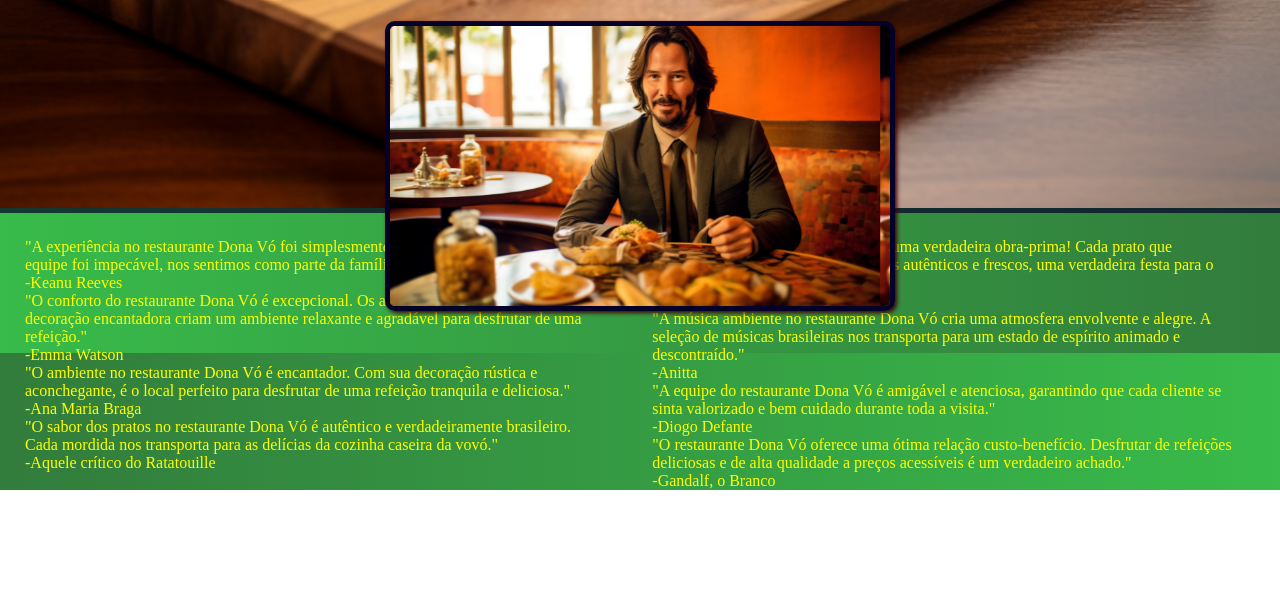
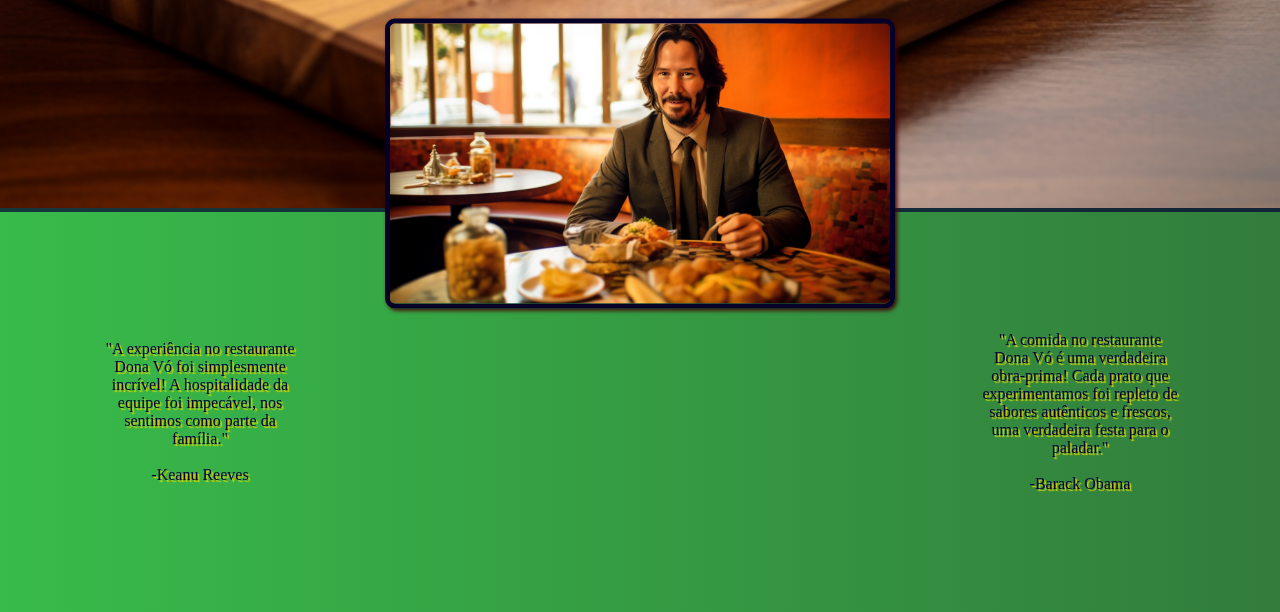
Before and after one commit to octavio-correia/restaurante, a plain HTML site: page site/index.html in a window 1280 px wide. Shown: the part 592-1204 px from the top of the page. Before the commit the page ends 1082 px from the top, so only its background shows below. Drawn offline with Linux system fonts and the light colour scheme.

Commit message:
Carrossel de texto
Fiz os dois carrosséis(?) de texto funcionarem ao mesmo tempo. Deu trabalho mas funcionou.

```diff
--- a/site/index.html
+++ b/site/index.html
@@ -55,18 +55,22 @@
     </div>
 
     <div class="frases">
-        <div class="paragrafo">
-            <p>"A experiência no restaurante Dona Vó foi simplesmente incrível! A hospitalidade da equipe foi impecável, nos sentimos como parte da família." <br> -Keanu Reeves</p>
-            <p>"O conforto do restaurante Dona Vó é excepcional. Os assentos acolhedores e a decoração encantadora criam um ambiente relaxante e agradável para desfrutar de uma refeição." <br> -Emma Watson</p>
-            <p>"O ambiente no restaurante Dona Vó é encantador. Com sua decoração rústica e aconchegante, é o local perfeito para desfrutar de uma refeição tranquila e deliciosa." <br>-Ana Maria Braga</p>
-            <p>"O sabor dos pratos no restaurante Dona Vó é autêntico e verdadeiramente brasileiro. Cada mordida nos transporta para as delícias da cozinha caseira da vovó." <br> -Aquele crítico do Ratatouille</p>
+        <div class="containerParagrafo">
+            <div class="paragrafo paragrafo-2">
+                <p>"A experiência no restaurante Dona Vó foi simplesmente incrível! A hospitalidade da equipe foi impecável, nos sentimos como parte da família." <br><br> -Keanu Reeves</p>
+                <p>"O conforto do restaurante Dona Vó é excepcional. Os assentos acolhedores e a decoração encantadora criam um ambiente relaxante e agradável para desfrutar de uma refeição." <br><br> -Emma Watson</p>
+                <p>"O ambiente no restaurante Dona Vó é encantador. Com sua decoração rústica e aconchegante, é o local perfeito para desfrutar de uma refeição tranquila e deliciosa." <br><br>-Ana Maria Braga</p>
+                <p>"O sabor dos pratos no restaurante Dona Vó é autêntico e verdadeiramente brasileiro. Cada mordida nos transporta para as delícias da cozinha caseira da vovó." <br><br> -Aquele crítico do Ratatouille</p>
+            </div>
         </div>
 
-        <div class="paragrafo">
-            <p>"A comida no restaurante Dona Vó é uma verdadeira obra-prima! Cada prato que experimentamos foi repleto de sabores autênticos e frescos, uma verdadeira festa para o paladar." <br> -Barack Obama</p>
-            <p>"A música ambiente no restaurante Dona Vó cria uma atmosfera envolvente e alegre. A seleção de músicas brasileiras nos transporta para um estado de espírito animado e descontraído." <br> -Anitta</p>
-            <p>"A equipe do restaurante Dona Vó é amigável e atenciosa, garantindo que cada cliente se sinta valorizado e bem cuidado durante toda a visita." <br> -Diogo Defante</p>
-            <p>"O restaurante Dona Vó oferece uma ótima relação custo-benefício. Desfrutar de refeições deliciosas e de alta qualidade a preços acessíveis é um verdadeiro achado." <br> -Gandalf, o Branco</p>
+        <div class="containerParagrafo">
+            <div class="paragrafo paragrafo-2">
+                <p>"A comida no restaurante Dona Vó é uma verdadeira obra-prima! Cada prato que experimentamos foi repleto de sabores autênticos e frescos, uma verdadeira festa para o paladar." <br><br> -Barack Obama</p>
+                <p>"A música ambiente no restaurante Dona Vó cria uma atmosfera envolvente e alegre. A seleção de músicas brasileiras nos transporta para um estado de espírito animado e descontraído." <br><br> -Anitta</p>
+                <p>"A equipe do restaurante Dona Vó é amigável e atenciosa, garantindo que cada cliente se sinta valorizado e bem cuidado durante toda a visita." <br><br> -Diogo Defante</p>
+                <p>"O restaurante Dona Vó oferece uma ótima relação custo-benefício. Desfrutar de refeições deliciosas e de alta qualidade a preços acessíveis é um verdadeiro achado." <br><br> -Gandalf, o Branco</p>
+            </div>
         </div>
     </div>
 
--- a/site/script.js
+++ b/site/script.js
@@ -9,11 +9,31 @@ window.addEventListener('DOMContentLoaded', function () {
   function frente() {
     idx++;
     if (idx > img.length - 1) {
-        idx = 0;
+      idx = 0;
     }
 
     imgs.style.transform = `translateX(${-idx * 500}px)`;
   }
 
-  setInterval(frente, 5000);
-});
+  setInterval(frente, 7000);
+
+
+
+  var iTexto = 0;
+  var txtLength = document.querySelectorAll(".paragrafo");
+  var txt = document.querySelectorAll(".paragrafo");
+
+  function frenteTxt() {
+    iTexto++;
+    if (iTexto > (txtLength.length*2) - 1) {
+      iTexto = 0;
+    }
+
+    txt.forEach(function (element) {
+      element.style.transform = `translateX(${-iTexto * 200}px)`;
+    })
+  }
+    setInterval(frenteTxt, 7000);
+
+
+})
--- a/site/style.css
+++ b/site/style.css
@@ -3,7 +3,7 @@
     padding: 0;
 }
 
-body{
+body {
     background: linear-gradient(to right, rgb(50, 124, 60), rgb(56, 187, 74));
 }
 
@@ -97,7 +97,7 @@ body{
 
 #containerCarrossel {
     display: flex;
-    transition: transform 1s ease-in-out;
+    transition: transform 2s ease-in-out;
     transform: translateX(0);
     /* utilizado para mover o objeto horizontalmente*/
 }
@@ -114,17 +114,41 @@ body{
     max-width: 300px;
     text-shadow: 2px 2px 5px rgb(209, 206, 0);
     color: rgb(9, 0, 90);
-    border-bottom: 5px solid rgb(4, 0, 39);
 }
 
-.frases{
-    background: linear-gradient(to left, rgb(50, 124, 60), rgb(56, 187, 74));
-    height: 140px;
-    border-top: 5px solid rgba(4, 0, 39, 0.7);
+.frases {
     display: flex;
+    justify-content: space-between;
+
+    border-top: 4px solid rgba(6, 1, 54, 0.7);
+    background: linear-gradient(to left, rgb(50, 124, 60), rgb(56, 187, 74))
+
 }
 
-.paragrafo{
-    color: yellow;
-    margin: 25px;
+.containerParagrafo {
+    height: 200px;
+    width: 200px;
+
+    display: flex;
+    overflow: hidden;
+
+    margin: 100px 100px;
+
+    color: rgb(6, 1, 54);
+    text-shadow: 2px 2px 1px rgb(211, 211, 0);
 }
+
+.containerParagrafo p {
+    height: 200px;
+    width: 200px;
+    text-align: center;
+    display: flex;
+    align-items: center;
+    justify-content: center;
+}
+
+.paragrafo {
+    display: flex;
+    transition: transform 2s ease-in-out;
+    transform: translateX(0);
+}
```
